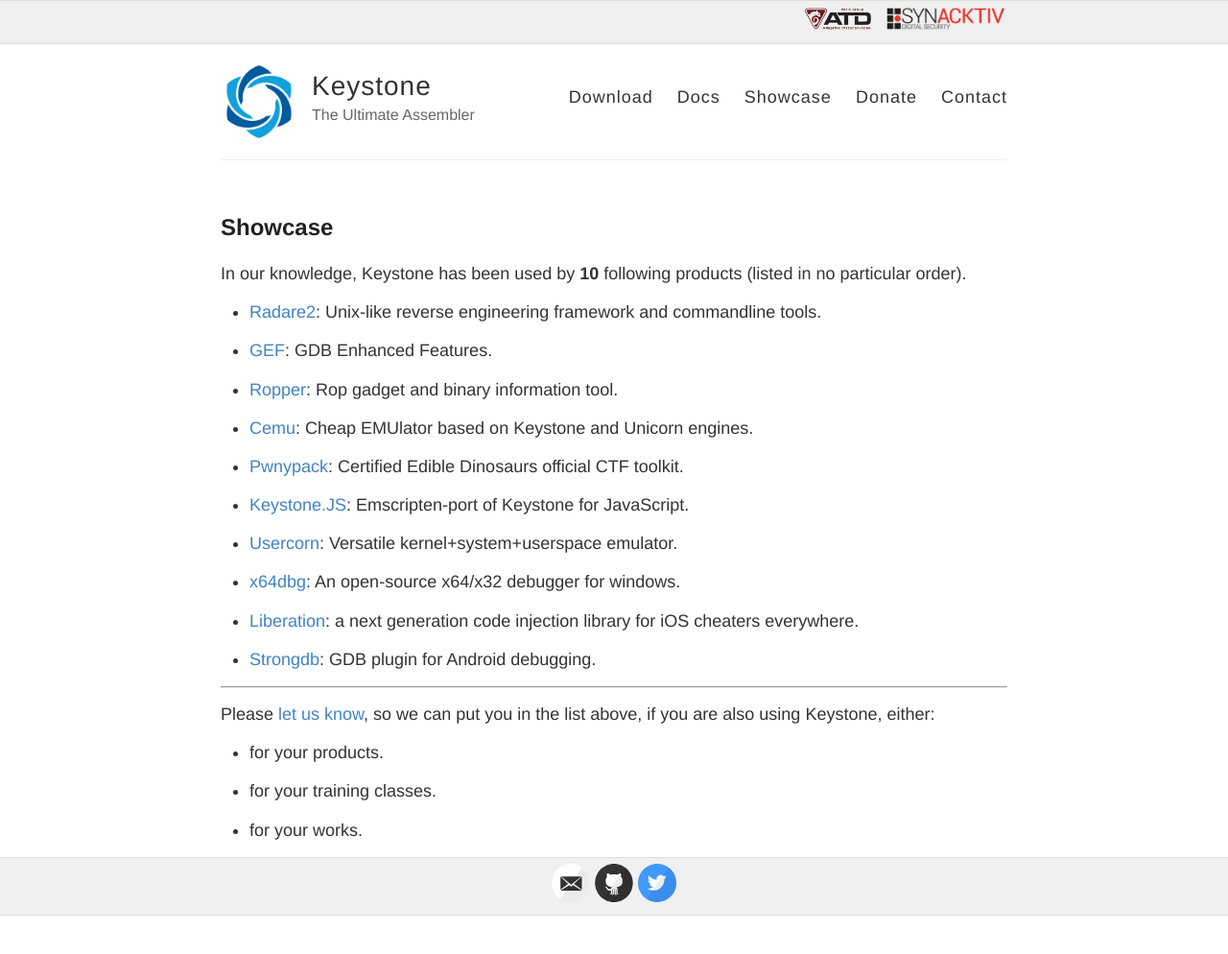
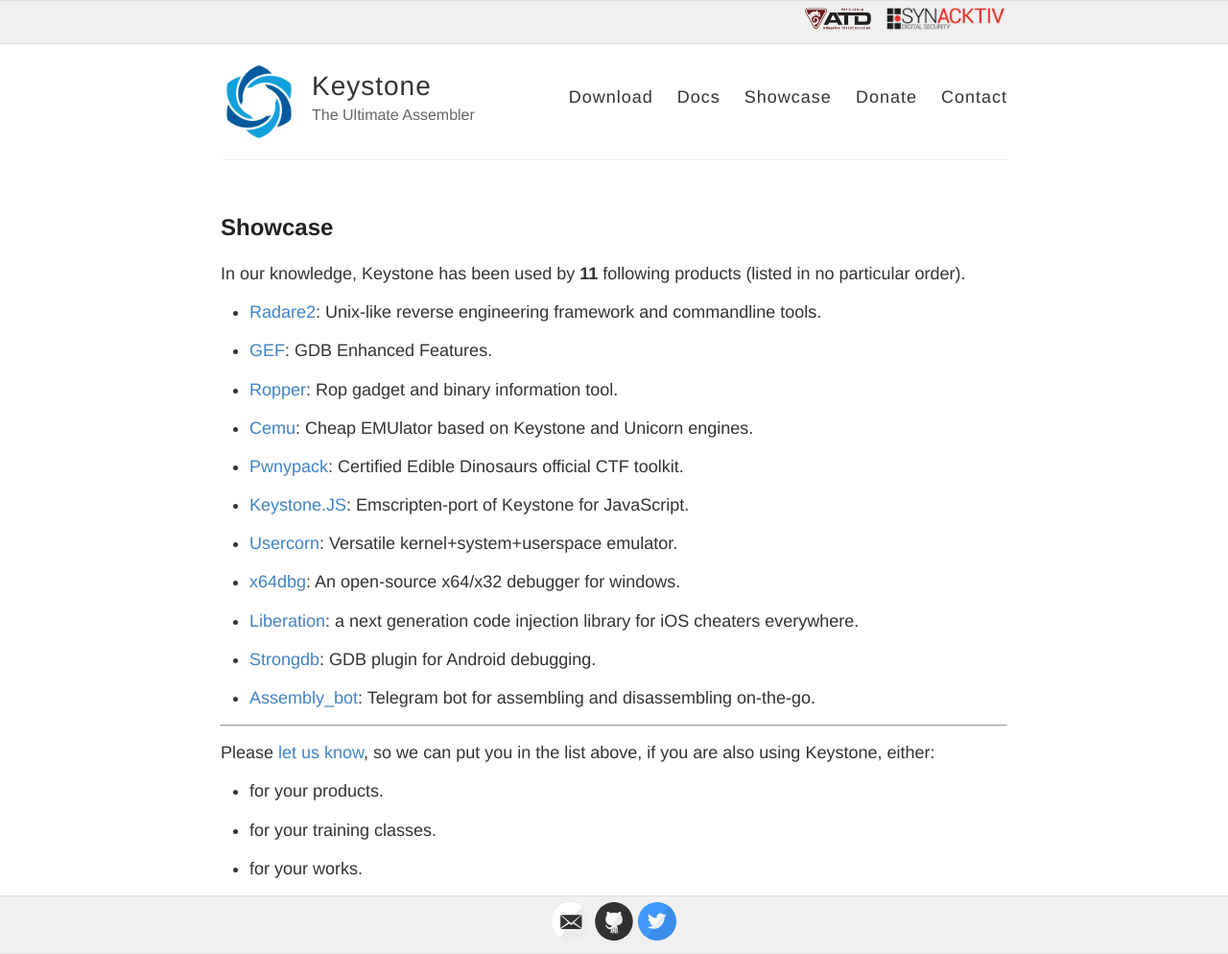
Before and after one commit to keystone-engine/keystone-engine.github.io, a Jekyll site: the page built from showcase.md, in a window 1280 px wide. Shown: the whole page at 96% size. Built offline with Jekyll 4.4.1, drawn with Linux system fonts in a browser that asks for light colours; before the commit the page ends 954 px from its top, so only the background shows below that.

Commit message:
showcase

```diff
--- a/showcase.md
+++ b/showcase.md
@@ -6,7 +6,7 @@
 
 ## Showcase
 
-In our knowledge, Keystone has been used by **10** following products (listed in no particular order).
+In our knowledge, Keystone has been used by **11** following products (listed in no particular order).
 
 - [Radare2](https://github.com/radare/radare2): Unix-like reverse engineering framework and commandline tools.
 
@@ -28,6 +28,8 @@
 
 - [Strongdb](https://github.com/cx9527/strongdb): GDB plugin for Android debugging.
 
+- [Assembly_bot](https://github.com/mbikovitsky/AssemblyBot): Telegram bot for assembling and disassembling on-the-go.
+
 
 ---
 
```
